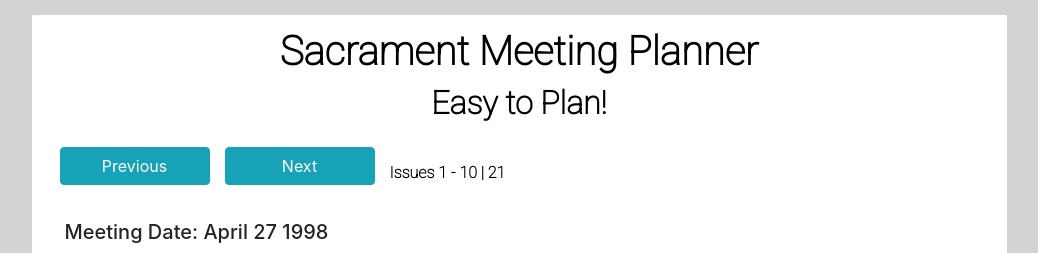
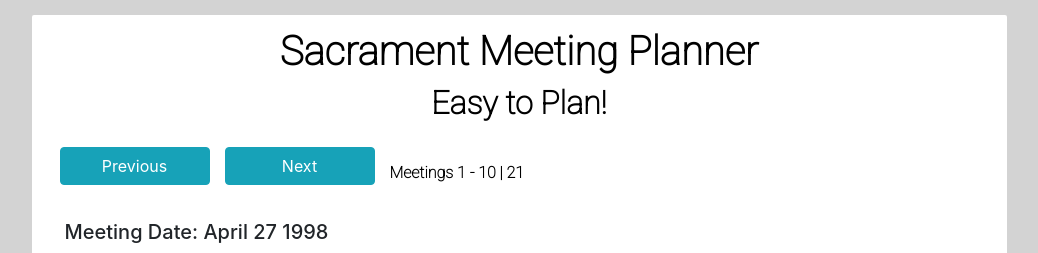
Before and after one commit to filipecamargos/React-Meeting-Planner-UI-APP, a React (Create React App) app: page / in a window 1280 px wide. Shown: the top 253 px of the page, without its empty margins (121-1159 px from the left). Built offline with nearby package versions, Linux system fonts and the light colour scheme.

Commit message:
Pagination Component Fixed

```diff
--- a/src/App.js
+++ b/src/App.js
@@ -62,7 +62,7 @@ class App extends Component {
 
   //Handle next btn
   nextSetMeetings = () => {
-    if(this.state.displayManager.endPoint === this.state.meetings.length) {
+    if(this.state.displayManager.endPoint > this.state.meetings.length) {
       return;
     }
         //Create a temp state to modify it
--- a/src/Meeting/DisplayIterator.js
+++ b/src/Meeting/DisplayIterator.js
@@ -5,9 +5,9 @@ const DisplayIterator = (props) => {
     return (
         <div>
           <div className="btnsIterators">
-            <button type="button" className="btn btn-info" onClick={props.refPreviousSetIssues}>Previous</button>
-            <button type="button" className="btn btn-info" onClick={props.refnextSetIssues}>Next</button>
-            <span>Issues {props.displayManager.startPoint + 1} -  {props.displayManager.endPoint} | {props.totalPages} </span>
+            <button type="button" className="btn btn-info" onClick={props.refPreviousSetMeetings}>Previous</button>
+            <button type="button" className="btn btn-info" onClick={props.refnextSetMeetings}>Next</button>
+            <span>Meetings {props.displayManager.startPoint + 1} -  {props.displayManager.endPoint} | {props.totalPages} </span>
           </div>
         </div>
     );
```
